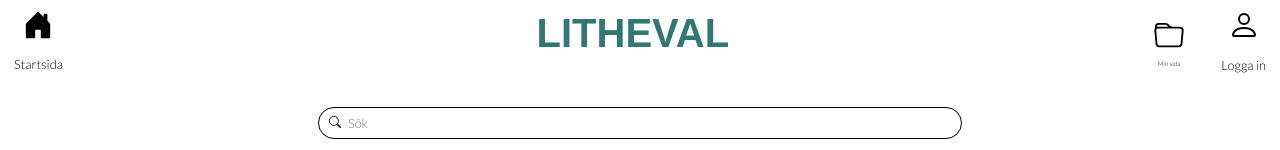
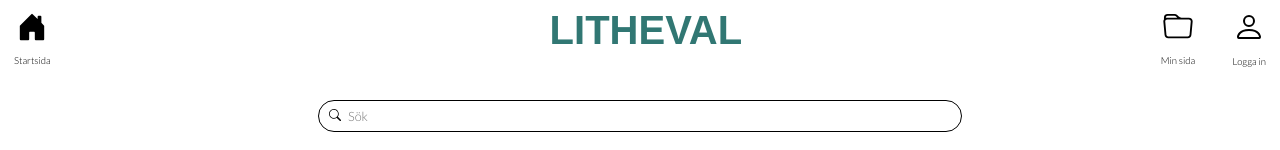
Before and after one commit to jronnefalk/lithe_val, a React (Create React App) app: page / in a window 1280 px wide. Shown: the top 150 px of the page. Built offline with nearby package versions, Linux system fonts and the light colour scheme; no server answers; a web font is replaced by a local one.

Commit message:
Löst lite problem

```diff
--- a/src/App.js
+++ b/src/App.js
@@ -7,7 +7,7 @@ import { Start } from "./pages/Start";
 //style
 import { MenyCont, MinaSidorCont } from "./styles/Container.styled";
 import { MenyKnapp } from "./styles/Knappar.styled";
-import { InfoText, Titel, MenyText } from "./styles/Text.styled";
+import { Titel, MenyText } from "./styles/Text.styled";
 
 //icons
 import { BsHouseDoorFill } from "react-icons/bs";
@@ -60,7 +60,7 @@ export default function App() {
                 <BsHouseDoor size={30} />
               )}
 
-              <InfoText>Startsida</InfoText>
+              <MenyText>Startsida</MenyText>
             </MenyKnapp>{" "}
           </span>
         </Link>
--- a/src/components/GoogleAuth.js
+++ b/src/components/GoogleAuth.js
@@ -7,7 +7,7 @@ import {
 } from "firebase/auth";
 //Style
 import { MenyKnapp } from "../styles/Knappar.styled";
-import { InfoText } from "../styles/Text.styled";
+import { MenyText } from "../styles/Text.styled";
 
 //ikon
 import { BsPerson } from "react-icons/bs";
@@ -64,13 +64,13 @@ function GoogleAuth() {
     <>
       {!loggedIn && (
         <MenyKnapp onClick={googleSignin}>
-          <BsPerson size={32} /> <InfoText>Logga in</InfoText>
+          <BsPerson size={32} /> <MenyText>Logga in</MenyText>
         </MenyKnapp>
       )}
       {loggedIn && (
         <MenyKnapp onClick={googleSignout}>
           {" "}
-          <BsPersonFill size={32} /> <InfoText>Logga ut</InfoText>
+          <BsPersonFill size={32} /> <MenyText>Logga ut</MenyText>
         </MenyKnapp>
       )}
     </>
--- a/src/components/Kurs.js
+++ b/src/components/Kurs.js
@@ -13,7 +13,7 @@ import {
 } from "../styles/Text.styled.js";
 import { FirstInfoCont, SecondInfoCont } from "../styles/Container.styled.js";
 
-import { LäggaTill, LäggaTillDroppD } from "../styles/Knappar.styled.js";
+import { LäggaTillDroppD, TaBort } from "../styles/Knappar.styled.js";
 
 //ikoner
 import { AiOutlineDown } from "react-icons/ai";
@@ -125,11 +125,11 @@ export default function Kurs(props) {
       )}
 
       {addkurs && (
-        <LäggaTill onClick={handleDelete}>
+        <TaBort onClick={handleDelete}>
           {" "}
           <BsTrash3 size={20} />
-          <p>Ta bort kurs</p>
-        </LäggaTill>
+          <InfoTextKnapp>Ta bort kurs</InfoTextKnapp>
+        </TaBort>
       )}
 
       <span onClick={toggleReadMore} className="read-or-hide">
--- a/src/styles/Knappar.styled.js
+++ b/src/styles/Knappar.styled.js
@@ -3,7 +3,7 @@ import Dropdown from "react-bootstrap/Dropdown";
 
 //lägga  till kurser knappen
 
-export const LäggaTill = styled.button`
+export const TaBort = styled.button`
   display: flex;
   flex-direction: column;
   align-items: center;
--- a/src/styles/Text.styled.js
+++ b/src/styles/Text.styled.js
@@ -39,11 +39,11 @@ export const Titel = styled.h1`
   font-family: "Futura-Bold", arial;
   font-size: 40px;
   margin-top: 0%;
-  margin-left: 37%;
+  margin-left: 39%;
 `;
 export const MenyText = styled.p`
   font-family: "Lato", sans-serif;
-  font-size: 0.4rem;
+  font-size: 0.6rem;
 `;
 export const FilterHeader = styled(InfoTitel)`
   font-size: 0.8rem;
```
